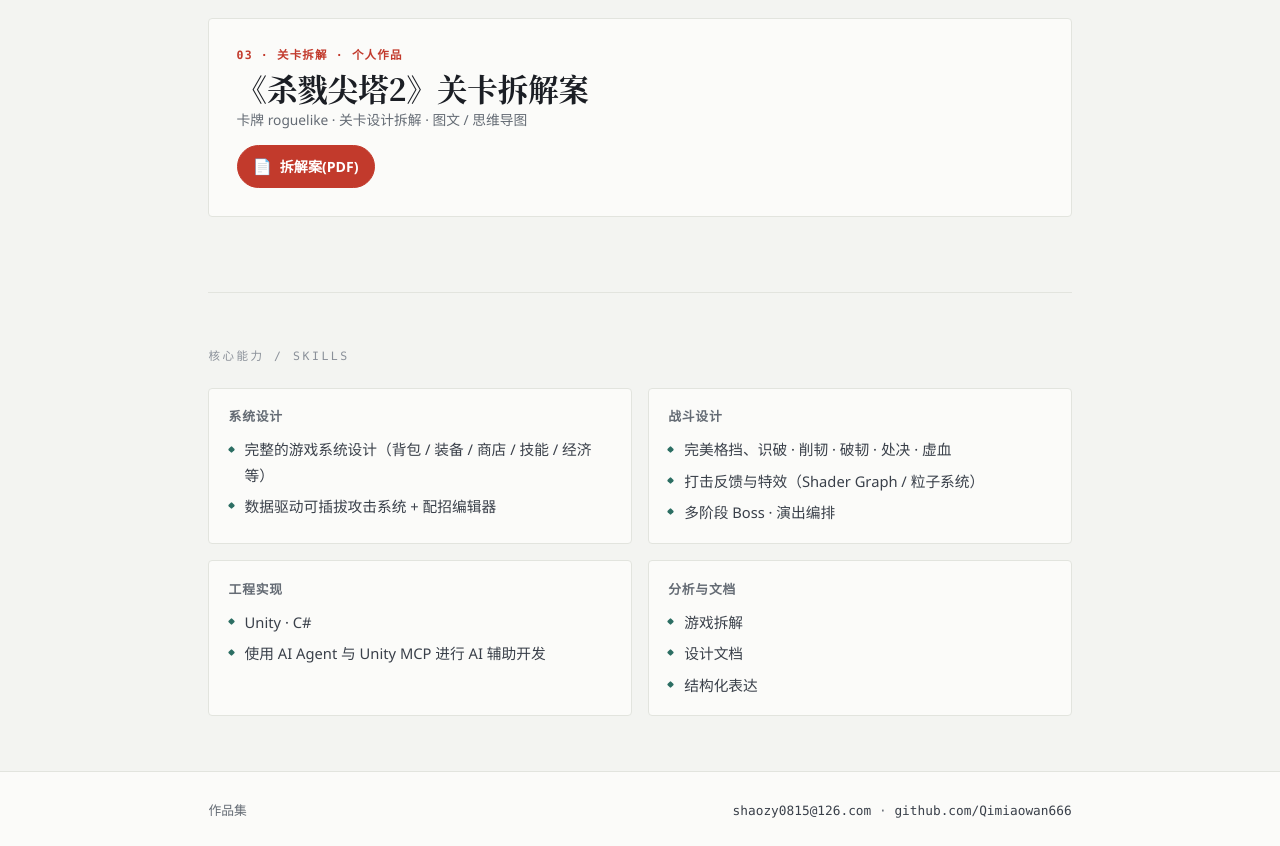
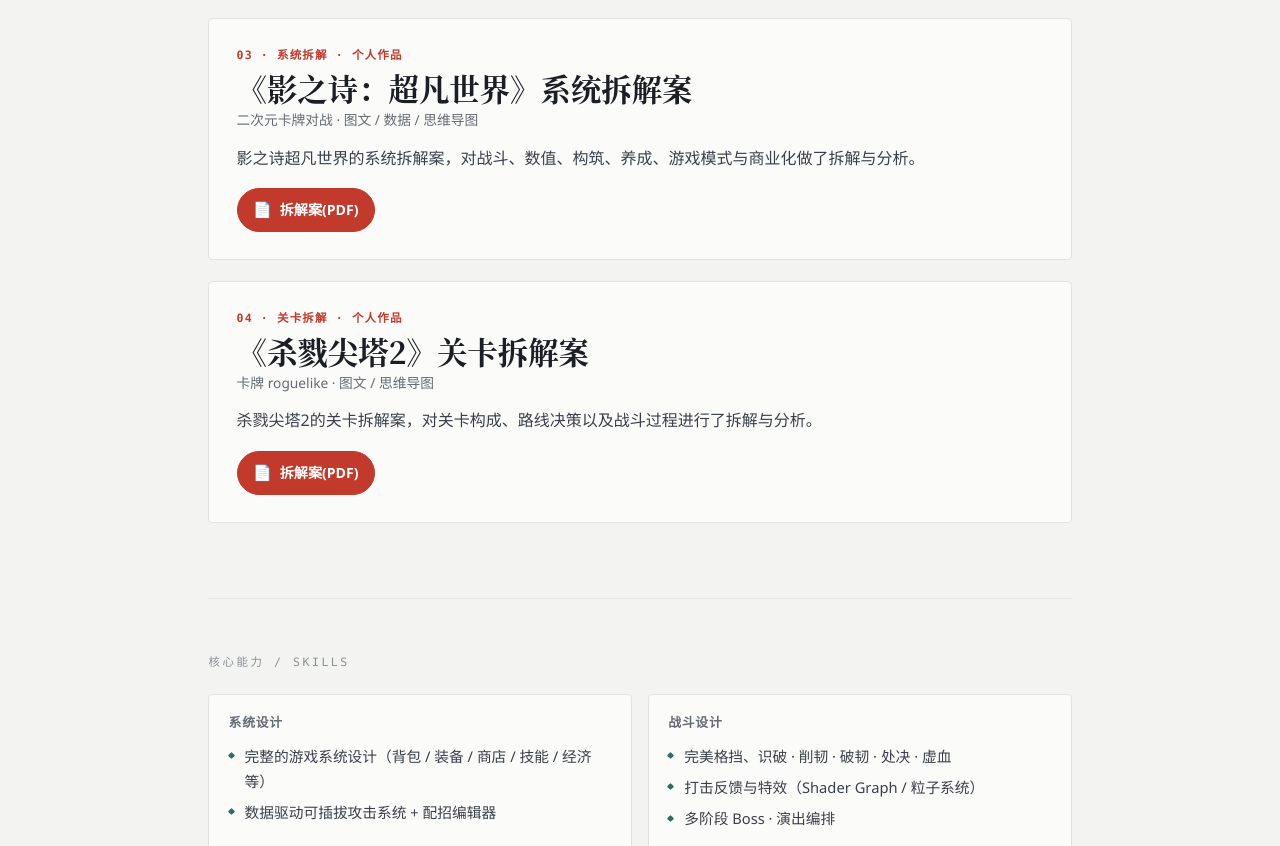
Before and after one commit to Qimiaowan666/Qimiaowan666.github.io, a plain HTML site: page index.html in a window 1280 px wide. Shown: the part 955-1801 px from the top of the page. Drawn offline with Linux system fonts and the light colour scheme.

Commit message:
作品集：新增《影之诗：超凡世界》系统拆解案（卡片 + PDF）

```diff
--- a/index.html
+++ b/index.html
@@ -133,9 +133,22 @@ footer a{color:var(--soft);text-decoration:none}footer a:hover{color:var(--dange
 
   <div class="work">
     <div class="work-body">
-      <div class="num">03 · 关卡拆解 · 个人作品</div>
+      <div class="num">03 · 系统拆解 · 个人作品</div>
+      <h3>《影之诗：超凡世界》系统拆解案</h3>
+      <p class="role">二次元卡牌对战 · 图文 / 数据 / 思维导图</p>
+      <p>影之诗超凡世界的系统拆解案，对战斗、数值、构筑、养成、游戏模式与商业化做了拆解与分析。</p>
+      <div class="links">
+        <a class="btn primary" href="./影之诗超凡世界系统拆解案.pdf" target="_blank" rel="noopener"><span class="i">📄</span> 拆解案(PDF)</a>
+      </div>
+    </div>
+  </div>
+
+  <div class="work">
+    <div class="work-body">
+      <div class="num">04 · 关卡拆解 · 个人作品</div>
       <h3>《杀戮尖塔2》关卡拆解案</h3>
-      <p class="role">卡牌 roguelike · 关卡设计拆解 · 图文 / 思维导图</p>
+      <p class="role">卡牌 roguelike · 图文 / 思维导图</p>
+      <p>杀戮尖塔2的关卡拆解案，对关卡构成、路线决策以及战斗过程进行了拆解与分析。</p>
       <div class="links">
         <a class="btn primary" href="./杀戮尖塔2关卡拆解案.pdf" target="_blank" rel="noopener"><span class="i">📄</span> 拆解案(PDF)</a>
       </div>
```
Also changed, not shown: 1 other file.
